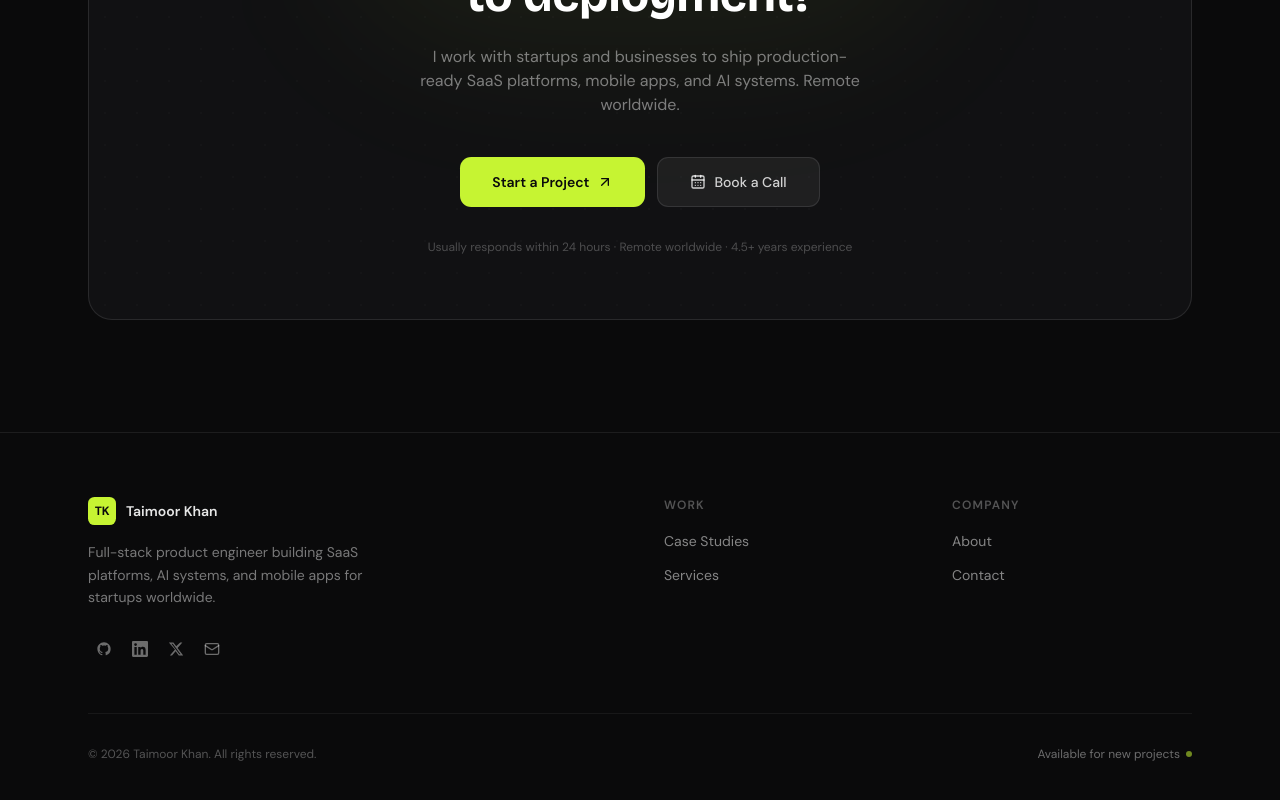
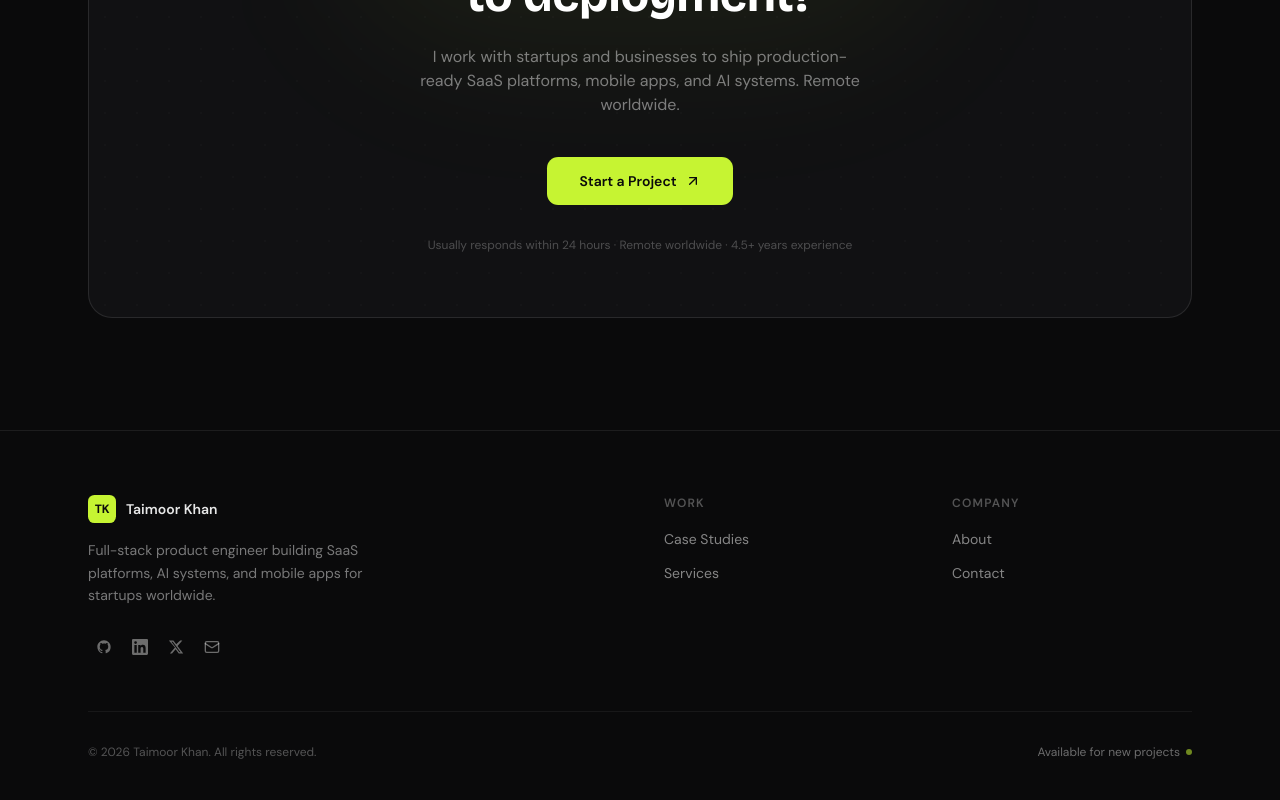
Before and after one commit to Taimoork8/my-web-portfolio, a Next.js app: page / in a window 1280 px wide. Shown: the part 5379-6179 px from the top of the page. Built offline with nearby package versions, Linux system fonts and the light colour scheme.

Commit message:
change the git and linkedin usernamessssss

```diff
--- a/components/home/CTA.tsx
+++ b/components/home/CTA.tsx
@@ -66,15 +66,6 @@ export default function CTA() {
                 Start a Project
                 <ArrowUpRight className="w-4 h-4" />
               </Link>
-              <a
-                href="https://calendly.com/taimoor-khan"
-                target="_blank"
-                rel="noopener noreferrer"
-                className="inline-flex items-center justify-center gap-2 px-8 py-3.5 rounded-xl bg-white/6 border border-white/10 text-sm font-medium text-white/80 hover:bg-white/10 hover:text-white transition-all active:scale-95"
-              >
-                <CalendarDays className="w-4 h-4" />
-                Book a Call
-              </a>
             </motion.div>
 
             {/* Trust line */}
--- a/components/layout/Footer.tsx
+++ b/components/layout/Footer.tsx
@@ -37,10 +37,10 @@ const footerLinks = {
 };
 
 const social = [
-  { icon: GithubIcon, label: "GitHub", href: "https://github.com/taimoor-khan" },
-  { icon: LinkedinIcon, label: "LinkedIn", href: "https://linkedin.com/in/taimoor-khan" },
-  { icon: XIcon, label: "X / Twitter", href: "https://twitter.com/taimoor_khan" },
-  { icon: Mail, label: "Email", href: "mailto:flutterwo@gmail.com" },
+  { icon: GithubIcon, label: "GitHub", href: "https://github.com/Taimoork8" },
+  { icon: LinkedinIcon, label: "LinkedIn", href: "https://linkedin.com/in/taimoorkhan405" },
+  { icon: XIcon, label: "X / Twitter", href: "https://x.com/taimoor405" },
+  { icon: Mail, label: "Email", href: "mailto:kingtaimoor405@gmail.com" },
 ];
 
 export default function Footer() {
```
